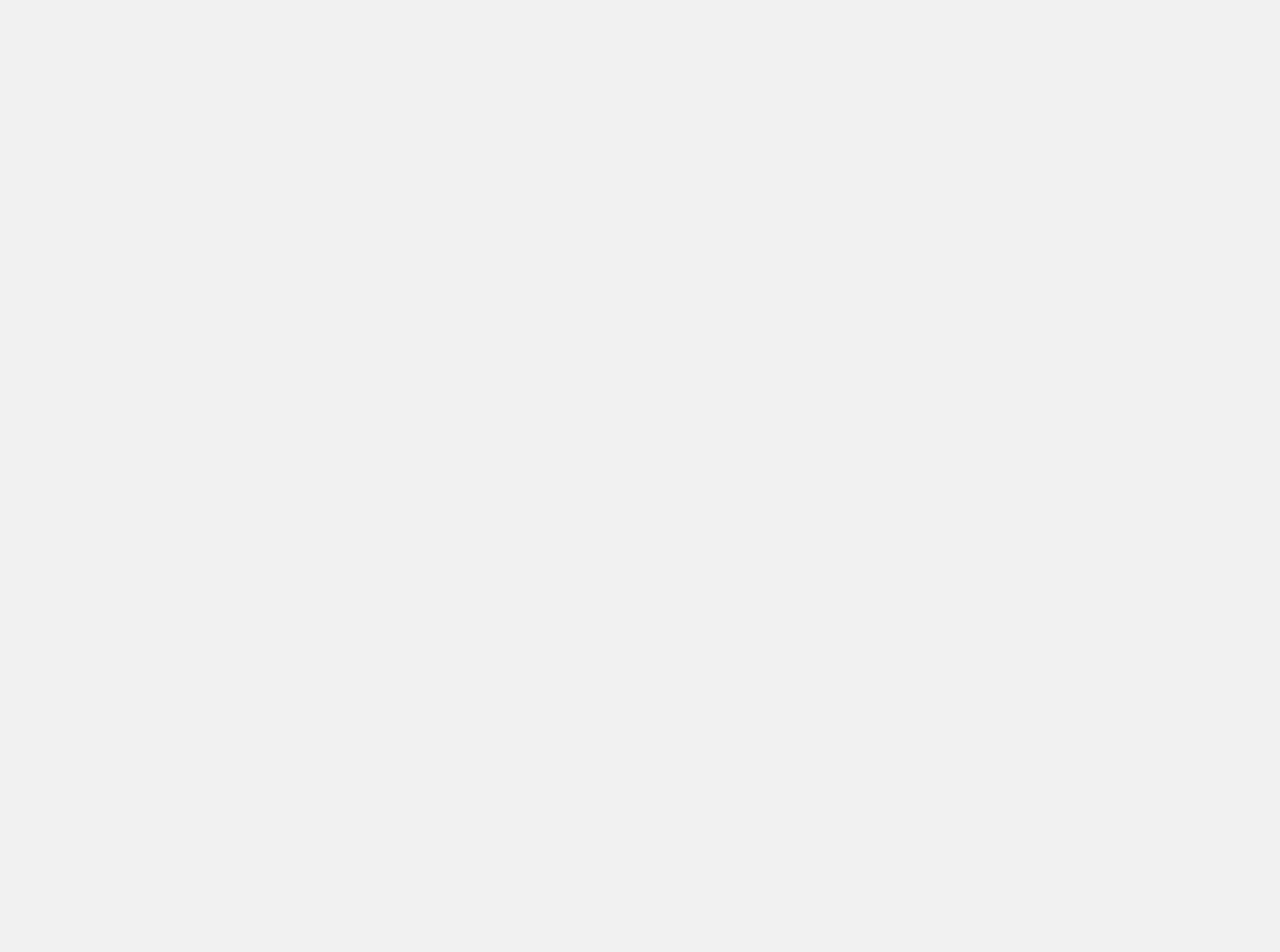
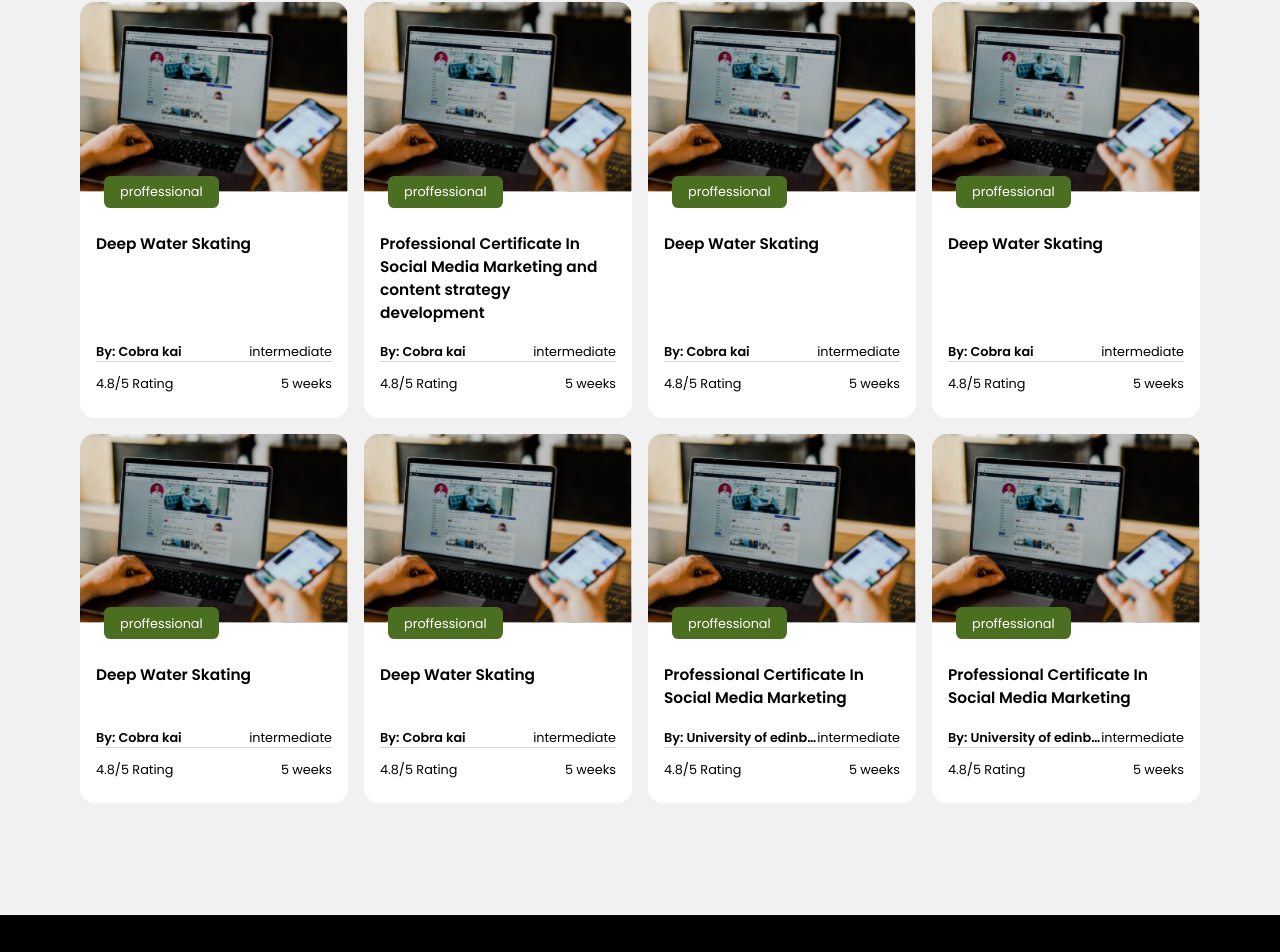
Before and after one commit to pappitito/pedawall-v1, a Next.js app: page / in a window 1280 px wide. Shown: the part 2425-3377 px from the top of the page. Before the commit the page ends 2275 px from the top, so only its background shows below. Built offline with nearby package versions, Linux system fonts and the light colour scheme.

Commit message:
courses update

```diff
--- a/src/app/globals.css
+++ b/src/app/globals.css
@@ -60,3 +60,6 @@ body{
   margin-bottom: 3rem;
 
 }
+.myCenter4{
+  margin: 0 auto;
+}
--- a/src/app/page.tsx
+++ b/src/app/page.tsx
@@ -5,6 +5,8 @@ import Header from '@/containers/Header'
 import EducationUltraMuros from '@/containers/EducationUltraMuros'
 import ExploreByCategory from '@/containers/ExploreByCategory'
 import Vision from '@/containers/Vision'
+import Footer from '@/containers/Footer'
+import TopCourses from '@/containers/TopCourses'
 
 export default function Home() {
   return (
@@ -14,6 +16,8 @@ export default function Home() {
         <EducationUltraMuros/>
         <ExploreByCategory />
         <Vision />
+        <TopCourses/>
+        <Footer/>
 
     </main>
   )
--- /dev/null
+++ b/src/components/misc.tsx
@@ -0,0 +1,86 @@
+export interface CourseProp {
+    title: string;
+    school?: string;
+    level?: string;
+    type?: string;
+    duration?: string;
+    rating?: string
+    coverImg?: string
+}
+
+export const dummyCourses : CourseProp[] = [
+    {
+        title: 'Deep Water Skating',
+        school: "Cobra kai",
+        level: 'intermediate',
+        type: 'proffessional',
+        duration: '5 weeks',
+        rating: '4.8',
+        coverImg: 'assets/courseImg.svg'
+    },
+    {
+        title: 'Professional Certificate In Social Media Marketing and content strategy development',
+        school: "Cobra kai",
+        level: 'intermediate',
+        type: 'proffessional',
+        duration: '5 weeks',
+        rating: '4.8',
+        coverImg: 'assets/courseImg.svg'
+    },
+    {
+        title: 'Deep Water Skating',
+        school: "Cobra kai",
+        level: 'intermediate',
+        type: 'proffessional',
+        duration: '5 weeks',
+        rating: '4.8',
+        coverImg: 'assets/courseImg.svg'
+    },
+    {
+        title: 'Deep Water Skating',
+        school: "Cobra kai",
+        level: 'intermediate',
+        type: 'proffessional',
+        duration: '5 weeks',
+        rating: '4.8',
+        coverImg: 'assets/courseImg.svg'
+    },
+    {
+        title: 'Deep Water Skating',
+        school: "Cobra kai",
+        level: 'intermediate',
+        type: 'proffessional',
+        duration: '5 weeks',
+        rating: '4.8',
+        coverImg: 'assets/courseImg.svg'
+    },
+    {
+        title: 'Deep Water Skating',
+        school: "Cobra kai",
+        level: 'intermediate',
+        type: 'proffessional',
+        duration: '5 weeks',
+        rating: '4.8',
+        coverImg: 'assets/courseImg.svg'
+    },
+    {
+        title: 'Professional Certificate In Social Media Marketing',
+        school: "University of edinburgh University of edinburgh ",
+        level: 'intermediate',
+        type: 'proffessional',
+        duration: '5 weeks',
+        rating: '4.8',
+        coverImg: 'assets/courseImg.svg'
+    },
+    {
+        title: 'Professional Certificate In Social Media Marketing',
+        school: "University of edinburgh University of edinburgh ",
+        level: 'intermediate',
+        type: 'proffessional',
+        duration: '5 weeks',
+        rating: '4.8',
+        coverImg: 'assets/courseImg.svg'
+    },
+
+
+]
--- /dev/null
+++ b/src/containers/Footer.tsx
@@ -0,0 +1,11 @@
+import React from 'react'
+
+const Footer = () => {
+  return (
+    <div className='w-full mt-8 bg-black h-[12rem]'>
+        <div>hello</div>
+    </div>
+  )
+}
+
+export default Footer
--- a/src/containers/Header.tsx
+++ b/src/containers/Header.tsx
@@ -14,7 +14,7 @@ const Header = () => {
     }
 
   return (
-    <div className='flex sticky w-[100vw] bg-white justify-between p-3'>
+    <div className='flex sticky w-full bg-white justify-between p-3'>
        <img className='w-[2.2rem] ' src='/assets/logo.svg' alt='logo' />
        <div className='flex w-[80%] justify-between  gap-3'>
        <form onSubmit={handleSearchSubmit} className='flex gap-3 w-[100%]'>
--- /dev/null
+++ b/src/containers/TopCourses.tsx
@@ -0,0 +1,79 @@
+import { CourseProp, dummyCourses } from '@/components/misc'
+import React from 'react'
+
+const CourseCard = ({title, type, coverImg, level, school, rating, duration} : CourseProp) => {
+    return (
+        <div className='flex'>
+            <div className='hidden blg:flex flex-col w-[100%] max-w-[20rem] min-w-[15rem] rounded-[0.9rem] bg-white '>
+            <div className='w-full h-[12rem] object-cover'>
+                <img className='w-[100%] rounded-t-[0.9rem] h-[100%] object-cover' src={coverImg} alt="cover image" />
+            </div>
+            <div className='p-[0.4rem] pl-4 pr-4 flex ml-6  rounded-[0.4rem] m-auto mt-[-1rem] text-[0.8rem] z-10  text-white bg-[#4B6F21]'>{type}</div>
+            <div className='flex flex-col mt-[0.5rem] justify-between h-full   w-full text-[0.8rem] p-4 gap-4'>
+                <h1 className='text-[0.96rem] max-w-[100%] flex flex-col text-start items-start overflow-hidden text-ellipsis font-semibold'>{title}</h1>
+               <div className='flex flex-col '>
+               <div className='flex items-center w-full  justify-between'>
+                    <p className='font-semibold max-w-[12rem] whitespace-nowrap overflow-hidden text-ellipsis'>By: {school}</p>
+                    <p>{level}</p>
+                </div>
+                <div className='flex items-center w-full mb-2 pt-3 border-t-[1px] border-t-gray-300  justify-between'>
+                    <p>{rating}/5 Rating</p>
+                    <p>{duration}</p>
+                 </div>
+               </div>
+            </div>
+            </div>
+
+
+            <div className='flex flex-col justify-between bg-white rounded-[0.9rem] w-full sm:max-w-[25rem] p-4 gap-2 blg:hidden '>
+            <div className='flex flex-row gap-2  mt-[0rem] items-start justify-between w-full text-[0.8rem]'>
+              <div className='flex flex-col gap-2'>
+                <h1 className='text-[0.96rem] max-w-[100%] flex flex-col text-start items-start overflow-hidden text-ellipsis font-semibold'>{title}</h1>
+                <div className=' flex  text-[0.8rem] z-10 font-semibold  text-[#4B6F21]'>{type}</div>
+                </div>
+
+                <div className='max-w-[5rem] max-h-[5rem]'>
+                    <img className='w-[100%] rounded-[0.9rem] h-[100%] object-cover' src={coverImg} alt="cover image" />
+                 </div>
+
+
+            </div>
+
+            <div className='flex flex-col text-[0.78rem] gap-1 '>
+               <div className='flex items-center w-full  justify-between'>
+                    <p className='font-semibold max-w-[12rem] whitespace-nowrap overflow-hidden text-ellipsis'>By: {school}</p>
+                    <p>{level}</p>
+                </div>
+                <div className='flex items-center w-full mb-0 pt-1 border-t-[1px] border-t-gray-300  justify-between'>
+                    <p>{rating}/5 Rating</p>
+                    <p>{duration}</p>
+                 </div>
+               </div>
+            </div>
+        </div>
+    )
+}
+const fourTop = dummyCourses.slice(0,4)
+const TopCourses = () => {
+  return (
+    <div className='flex flex-col w-full p-[1.5rem] md:p-[5rem]'>
+        <div className='text-[1.5rem] sm:text-[2rem] p-3 font-bold'>Top Courses</div>
+          <div className='grid grid-cols-1 sm:grid-cols-2 blg:grid-cols-4 myCenter4 justify-center gap-4 '>
+            {dummyCourses.map(({title, type, coverImg, level, school, rating, duration})=>(
+                <CourseCard
+                    title={title}
+                    type={type}
+                    coverImg={coverImg}
+                    level={level}
+                    school={school}
+                    rating={rating}
+                    duration={duration}
+                    />
+            ))}
+          </div>
+
+    </div>
+  )
+}
+
+export default TopCourses
--- a/tailwind.config.js
+++ b/tailwind.config.js
@@ -14,7 +14,7 @@ module.exports = {
         'md': '830px',    // Custom medium screen size
         'lg': '1024px',
         'mlg': '1090px',  // Custom large screen size
-        'blg': '1150px',
+        'blg': '1140px',
         'elg': '1204px',
         'sxl': '1260px',
         'xl': '1280px',   // Custom extra large screen size
```
Also changed, not shown: public/assets/courseImg.svg (added).
